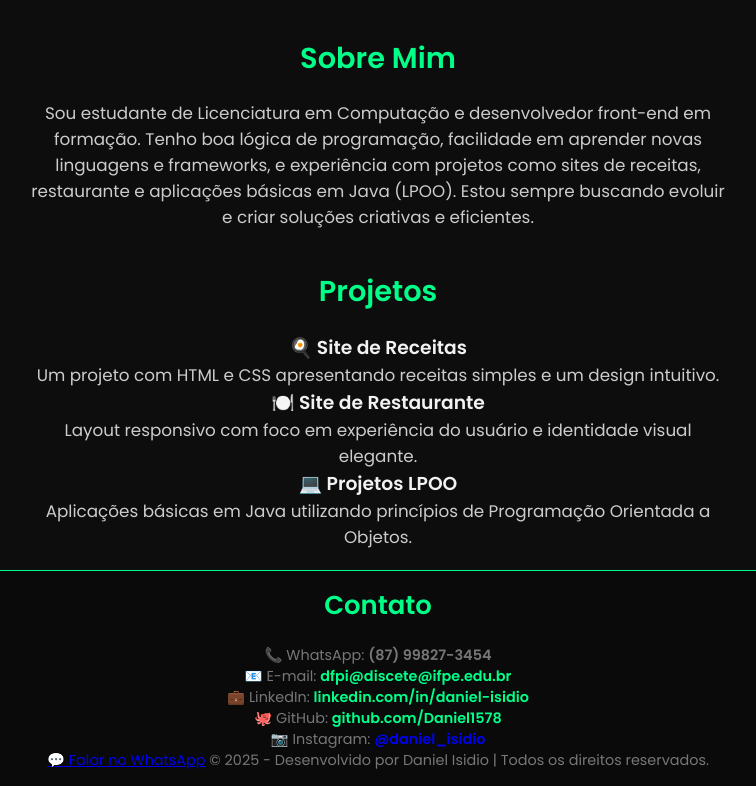
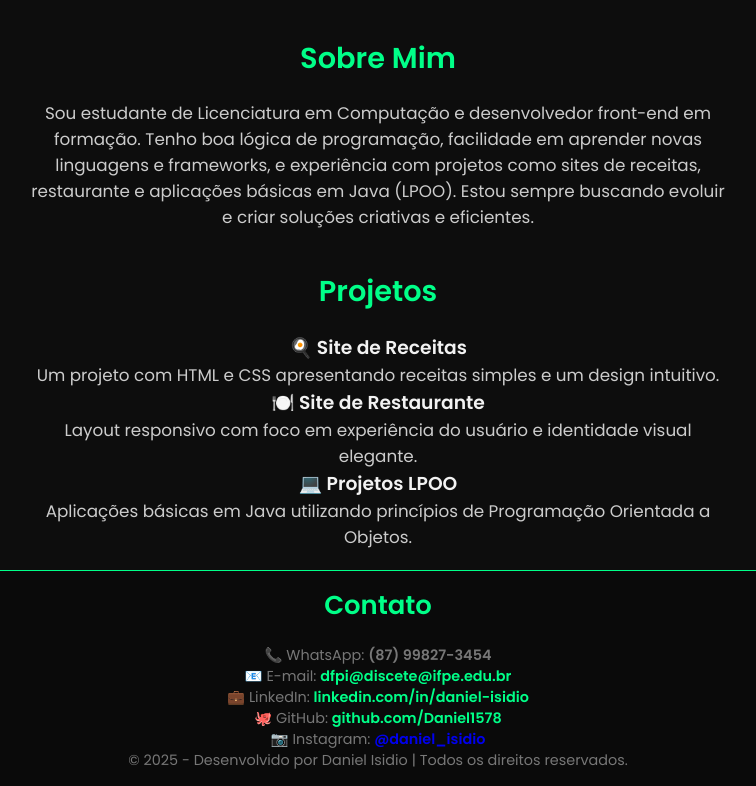
Before and after one commit to Daniel1578/landing-page, a plain HTML site: page index.html in a window 1280 px wide. Shown: the part 409-1195 px from the top of the page, without its empty margins (262-1018 px from the left). Drawn offline with Linux system fonts and the light colour scheme; files that its build step writes are made by us from their sources; files whose address does not match are found by name.

Commit message:
Update index.html

```diff
--- a/index.html
+++ b/index.html
@@ -49,8 +49,6 @@
     <p>🐙 GitHub: <strong><a href="https://github.com/Daniel1578" target="_blank" style="color:#00ff88;text-decoration:none;">github.com/Daniel1578</a></strong></p>
     <p>📷 Instagram: <strong><a href="https://www.instagram.com/daniel_isidio1" target="_blank" style="text-decoration:none;">@daniel_isidio</a></strong></p>
 
-    <a class="btn-whatsapp" href="https://wa.me/5587998273454" target="_blank">💬 Falar no WhatsApp</a>
-
     © 2025 - Desenvolvido por Daniel Isidio | Todos os direitos reservados.
   </footer>
 </body>
```
